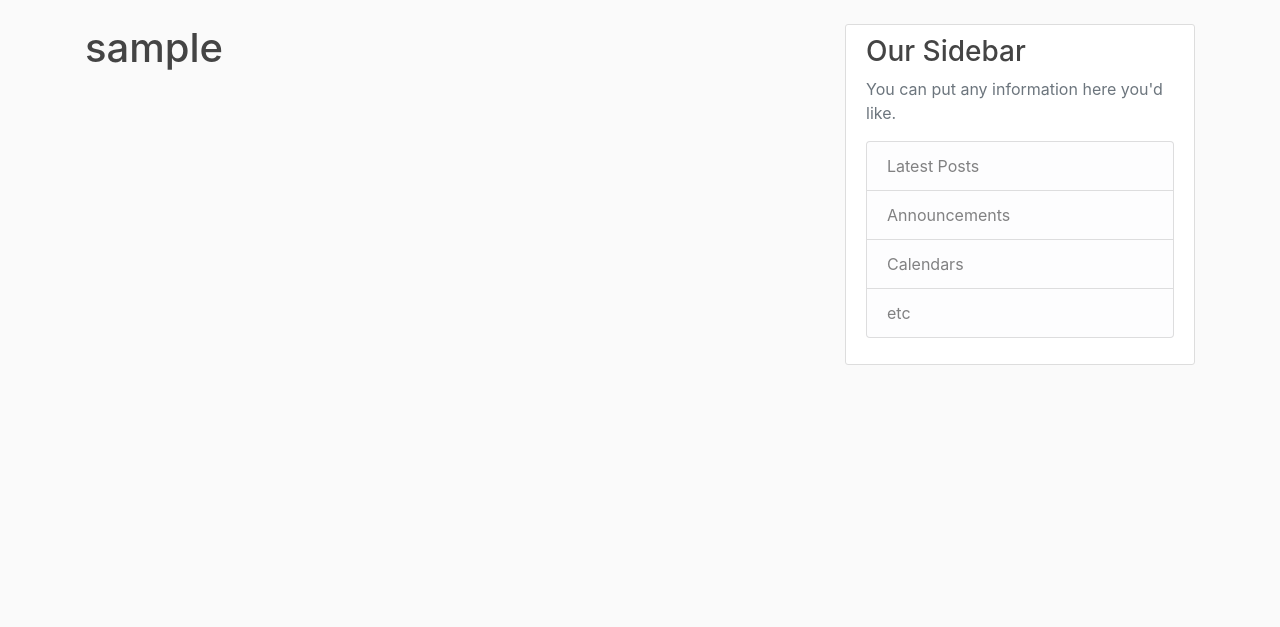
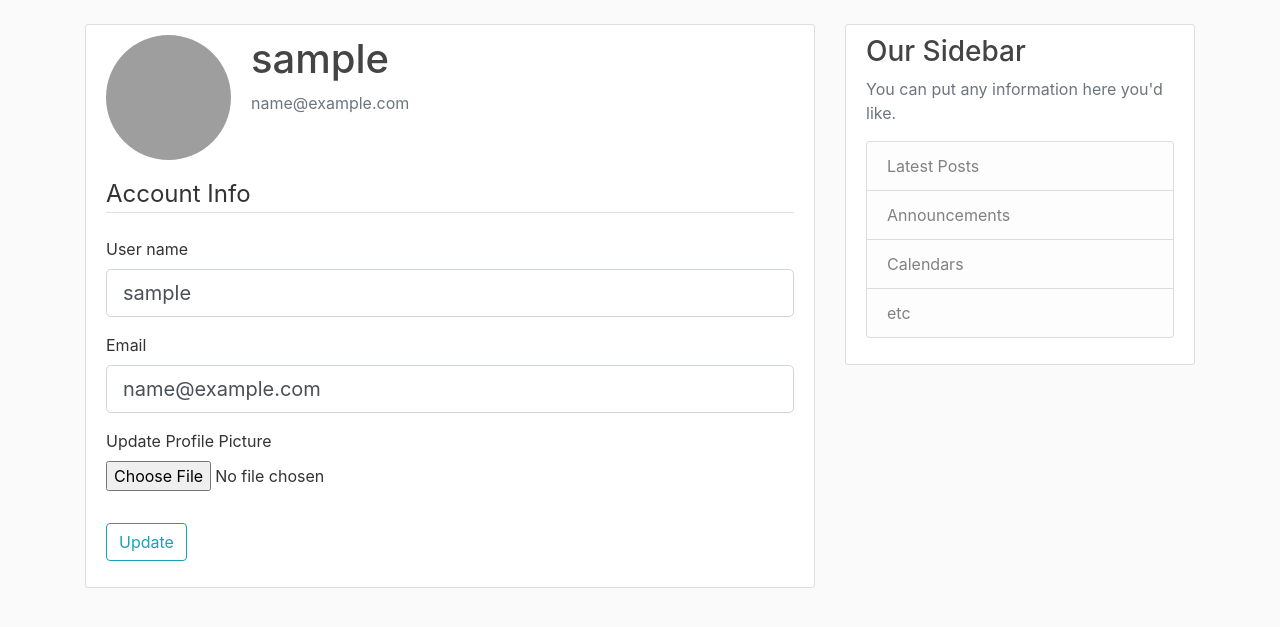
Before and after one commit to Yohannes90/blog_webapp, a Flask app: page /account in a window 1280 px wide. Shown: the part 56-683 px from the top of the page. Run offline with Flask 3, Linux system fonts and the light colour scheme; the visitor is signed in with stand-in values (Sample User, id 1); some libraries are stand-ins or nearby versions; grey boxes are pictures that could not be loaded.

Commit message:
updating acounts template to fix error on user name validation

```diff
--- a/flask_blog/templates/account.html
+++ b/flask_blog/templates/account.html
@@ -1,4 +1,57 @@
 {% extends 'layout.html'%}
 {% block content%}
-    <h1>{{ current_user.user_name }}</h1>
+    <div class="content-section">
+        <div class="media">
+          <img class="rounded-circle account-img" src="{{ image_file }}">
+          <div class="media-body">
+            <h2 class="account-heading">{{ current_user.user_name }}</h2>
+            <p class="text-secondary">{{ current_user.email }}</p>
+          </div>
+        </div>
+        <form method="POST" action="" enctype="multipart/form-data">
+            {{ form.hidden_tag() }}
+            <fieldset class="form-group">
+                <legend class="border-bottom mb-4">Account Info</legend>
+                <div class="form-group">
+                    {{ form.user_name.label(class="form-control-label") }}
+
+                    {% if form.user_name.errors %}
+                        {{ form.user_name(class="form-control form-control-lg is-invalid") }}
+                        <div class="invalid-feedback">
+                            {% for error in form.user_name.errors %}
+                                <span>{{ error }}</span>
+                            {% endfor %}
+                        </div>
+                    {% else %}
+                        {{ form.user_name(class="form-control form-control-lg") }}
+                    {% endif %}
+                </div>
+                <div class="form-group">
+                    {{ form.email.label(class="form-control-label") }}
+                    {% if form.email.errors %}
+                        {{ form.email(class="form-control form-control-lg is-invalid") }}
+                        <div class="invalid-feedback">
+                            {% for error in form.email.errors %}
+                                <span>{{ error }}</span>
+                            {% endfor %}
+                        </div>
+                    {% else %}
+                        {{ form.email(class="form-control form-control-lg") }}
+                    {% endif %}
+                </div>
+                <div class="form-group">
+                    {{ form.picture.label() }}
+                    {{ form.picture(class="form-control-file") }}
+                    {% if form.picture.errors %}
+                        {% for error in form.picture.errors %}
+                            <span class="text-danger">{{ error }}</span></br>
+                        {% endfor %}
+                    {% endif %}
+                </div>
+            </fieldset>
+            <div class="form-group">
+                {{ form.submit(class="btn btn-outline-info") }}
+            </div>
+        </form>
+    </div>
 {% endblock content %}
```
